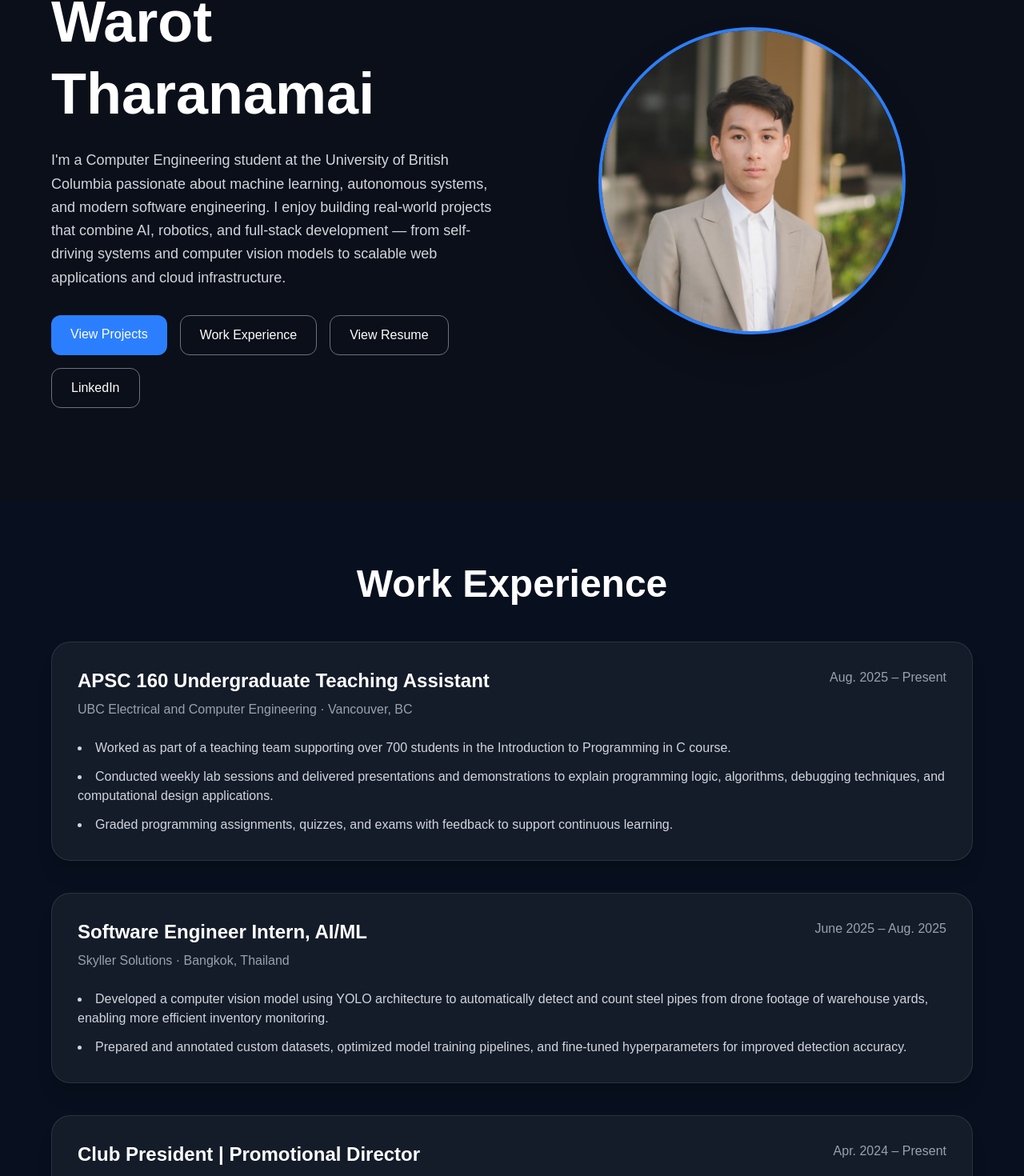
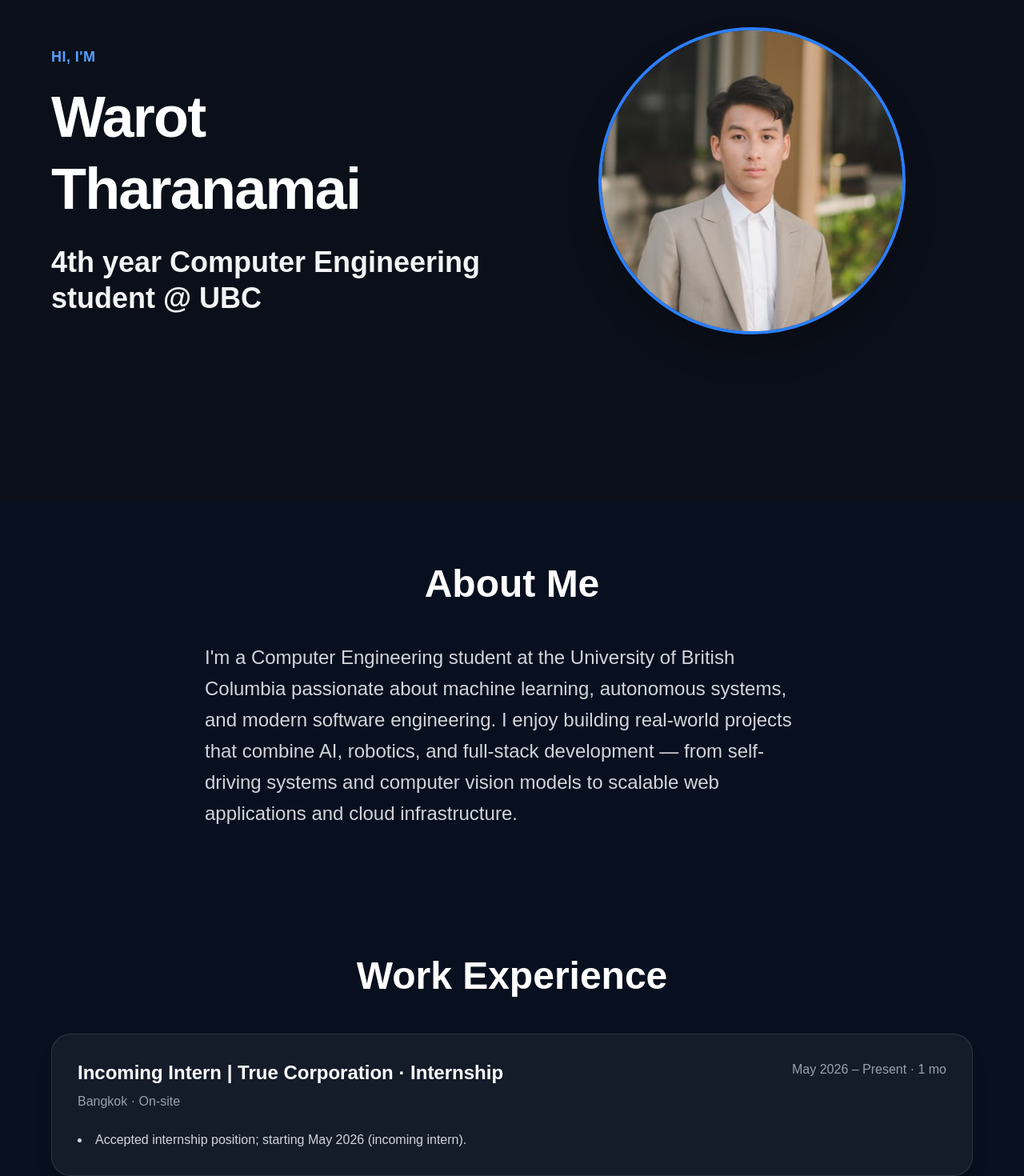
Before and after one commit to Warotpete/portfolio, a Next.js app: page / in a window 1280 px wide. Shown: the part 238-1708 px from the top of the page at 80% size. Built offline with nearby package versions, Linux system fonts and the light colour scheme.

Commit message:
add project links and clean up buttons

```diff
--- a/app/page.tsx
+++ b/app/page.tsx
@@ -7,14 +7,15 @@ export default function Home() {
       <nav className="fixed top-0 left-0 right-0 z-50 bg-[#0b0f19]/95 backdrop-blur border-b border-white/10">
         <div className="max-w-6xl mx-auto px-6 py-4 flex items-center justify-between">
           <a href="#" className="text-xl font-bold text-blue-400">
-            Warot
+            Warot Tharanamai
           </a>
           <div className="flex gap-8">
+
+            <a href="#work-experience" className="text-gray-300 hover:text-blue-400 transition text-sm">
+              Experience
+            </a>
             <a href="#projects" className="text-gray-300 hover:text-blue-400 transition text-sm">
               Projects
-            </a>
-            <a href="#work-experience" className="text-gray-300 hover:text-blue-400 transition text-sm">
-              Experience
             </a>
             <a href="#skills" className="text-gray-300 hover:text-blue-400 transition text-sm">
               Skills
@@ -36,53 +37,18 @@ export default function Home() {
         <div className="max-w-6xl mx-auto grid md:grid-cols-2 gap-12 items-center">
 
           <div>
-            <p className="text-blue-400 font-medium mb-4">
+            <p className="text-blue-400 font-semibold tracking-wide mb-4 text-base md:text-lg uppercase">
               Hi, I&apos;m
             </p>
 
-            <h1 className="text-5xl md:text-7xl font-bold leading-tight animate-fade-in-up" style={{ animationDelay: "0.1s" }}>
+            <h1 className="text-5xl md:text-7xl font-bold leading-tight tracking-tight animate-fade-in-up" style={{ animationDelay: "0.1s" }}>
               Warot Tharanamai
             </h1>
 
-            <p className="mt-6 text-lg text-gray-300 leading-relaxed animate-fade-in-up" style={{ animationDelay: "0.2s" }}>
-              I'm a Computer Engineering student at the University of British Columbia passionate about machine
-              learning, autonomous systems, and modern software engineering. I enjoy building real-world
-              projects that combine AI, robotics, and full-stack development — from self-driving systems
-              and computer vision models to scalable web applications and cloud infrastructure.
+            <div className="mt-6 animate-fade-in-up" style={{ animationDelay: "0.2s" }}>
+              <p className="text-3xl md:text-4xl font-semibold text-gray-100 leading-tight">
+                4th year Computer Engineering student @ UBC
               </p>
-
-            <div className="mt-8 flex flex-wrap gap-4">
-              <a
-                href="#projects"
-                className="px-6 py-3 bg-blue-500 hover:bg-blue-600 rounded-xl font-medium transition"
-              >
-                View Projects
-              </a>
-
-              <a
-                href="#work-experience"
-                className="px-6 py-3 border border-gray-500 hover:border-white rounded-xl font-medium transition"
-              >
-                Work Experience
-              </a>
-
-              <a
-                href="/resume.pdf"
-                target="_blank"
-                rel="noreferrer"
-                className="px-6 py-3 border border-gray-500 hover:border-white rounded-xl font-medium transition"
-              >
-                View Resume
-              </a>
-
-              <a
-                href="https://www.linkedin.com/in/warotpete/"
-                target="_blank"
-                rel="noreferrer"
-                className="px-6 py-3 border border-gray-500 hover:border-white rounded-xl font-medium transition"
-              >
-                LinkedIn
-              </a>
             </div>
           </div>
 
@@ -101,6 +67,20 @@ export default function Home() {
         </div>
       </section>
 
+      <section id="about" className="py-20 px-6 bg-[#08101f]">
+        <div className="max-w-6xl mx-auto">
+          <div className="mb-12 text-center">
+            <h2 className="text-4xl md:text-5xl font-bold">About Me</h2>
+          </div>
+          <div className="max-w-3xl mx-auto text-gray-300 text-xl md:text-2xl leading-relaxed">
+            <p>
+              I'm a Computer Engineering student at the University of British Columbia passionate about machine learning, autonomous systems, and modern software engineering.
+              I enjoy building real-world projects that combine AI, robotics, and full-stack development — from self-driving systems and computer vision models to scalable web applications and cloud infrastructure.
+            </p>
+          </div>
+        </div>
+      </section>
+
       <section id="work-experience" className="py-20 px-6 bg-[#08101f]">
         <div className="max-w-6xl mx-auto">
           <div className="mb-12 text-center">
@@ -108,6 +88,20 @@ export default function Home() {
           </div>
 
           <div className="space-y-10">
+            <article className="rounded-3xl border border-white/10 bg-white/5 p-8 shadow-xl shadow-black/10">
+              <div className="flex flex-col md:flex-row md:justify-between md:items-start gap-4">
+                <div>
+                  <h3 className="text-2xl font-semibold">Incoming Intern | True Corporation · Internship</h3>
+                  <p className="mt-2 text-gray-400">Bangkok · On-site</p>
+                </div>
+                <div className="text-right">
+                  <p className="text-gray-400">May 2026 – Present · 1 mo</p>
+                </div>
+              </div>
+              <ul className="mt-6 space-y-3 list-disc list-inside text-gray-300">
+                <li>Accepted internship position; starting May 2026 (incoming intern).</li>
+              </ul>
+            </article>
             <article className="rounded-3xl border border-white/10 bg-white/5 p-8 shadow-xl shadow-black/10">
               <div className="flex flex-col md:flex-row md:justify-between md:items-start gap-4">
                 <div>
@@ -255,14 +249,24 @@ export default function Home() {
                 <span className="px-2 py-1 bg-purple-900/40 text-purple-200 text-xs rounded border border-purple-500/30">Python</span>
                 <span className="px-2 py-1 bg-purple-900/40 text-purple-200 text-xs rounded border border-purple-500/30">LiDAR</span>
               </div>
+              <div className="flex flex-wrap gap-4">
+                <a
+                  href="/cpen391_ProjectReport.pdf"
+                  target="_blank"
+                  rel="noreferrer"
+                  className="text-blue-400 hover:text-blue-300 font-medium transition"
+                >
+                  View Report →
+                </a>
                 <a
                   href="/autonomous_racing.pdf"
                   target="_blank"
                   rel="noreferrer"
                   className="text-blue-400 hover:text-blue-300 font-medium transition"
                 >
-                View Report →
+                  View Slides →
                 </a>
+              </div>
             </article>
 
             {/* Salus Insurance */}
@@ -284,6 +288,7 @@ export default function Home() {
                 <span className="px-2 py-1 bg-green-900/40 text-green-200 text-xs rounded border border-green-500/30">Scikit-learn</span>
                 <span className="px-2 py-1 bg-green-900/40 text-green-200 text-xs rounded border border-green-500/30">Heroku</span>
               </div>
+              <div className="flex flex-wrap gap-4">
                 <a
                   href="https://github.com/Warotpete/Salus_Frontend"
                   target="_blank"
@@ -292,6 +297,23 @@ export default function Home() {
                 >
                   GitHub →
                 </a>
+                <a
+                  href="https://salus-insurance-e1ca1b74cf92.herokuapp.com/"
+                  target="_blank"
+                  rel="noreferrer"
+                  className="text-blue-400 hover:text-blue-300 font-medium transition"
+                >
+                  Try the app →
+                </a>
+                <a
+                  href="/Salus.pdf"
+                  target="_blank"
+                  rel="noreferrer"
+                  className="text-blue-400 hover:text-blue-300 font-medium transition"
+                >
+                  View Slides →
+                </a>
+              </div>
             </article>
 
             {/* UBCNET */}
@@ -360,44 +382,36 @@ export default function Home() {
             I'm always open to discussing new projects, opportunities, and ideas. Feel free to reach out!
           </p>
 
-          <div className="flex flex-col sm:flex-row justify-center gap-6 mb-12">
+          <div className="flex justify-center gap-4 mb-12">
             <a
               href="mailto:warot.tharan@gmail.com"
-              className="px-8 py-4 bg-blue-500 hover:bg-blue-600 rounded-xl font-medium transition"
+              aria-label="Send email"
+              className="w-16 h-16 flex items-center justify-center rounded-xl bg-blue-500 hover:bg-blue-600 transition"
             >
-              Send me an Email
+              <svg className="w-6 h-6 text-white" fill="none" stroke="currentColor" viewBox="0 0 24 24" xmlns="http://www.w3.org/2000/svg">
+                <path strokeLinecap="round" strokeLinejoin="round" strokeWidth="2" d="M3 8l7.89 5.26a2 2 0 002.22 0L21 8m-18 8h18V8a2 2 0 00-2-2H5a2 2 0 00-2 2v8z"></path>
+              </svg>
             </a>
-            <a
-              href="https://www.linkedin.com/in/warotpete/"
-              target="_blank"
-              rel="noreferrer"
-              className="px-8 py-4 border border-gray-500 hover:border-white rounded-xl font-medium transition"
-            >
-              Connect on LinkedIn
-            </a>
-          </div>
-
-          <div className="flex justify-center gap-8">
             <a
               href="https://github.com/Warotpete"
               target="_blank"
               rel="noreferrer"
-              className="text-gray-400 hover:text-blue-400 transition text-2xl"
-              title="GitHub"
+              aria-label="View GitHub profile"
+              className="w-16 h-16 flex items-center justify-center rounded-xl border border-gray-500 hover:border-white transition"
             >
-              <svg className="w-8 h-8" fill="currentColor" viewBox="0 0 20 20">
-                <path fillRule="evenodd" d="M10 0C4.477 0 0 4.484 0 10.017c0 4.425 2.865 8.18 6.839 9.49.5.092.682-.217.682-.482 0-.237-.008-.868-.013-1.703-2.782.603-3.369-1.343-3.369-1.343-.454-1.156-1.11-1.463-1.11-1.463-.908-.62.069-.608.069-.608 1.003.07 1.531 1.032 1.531 1.032.892 1.53 2.341 1.544 2.914 1.186.092-.923.35-1.544.636-1.9-2.22-.253-4.555-1.112-4.555-4.943 0-1.091.39-1.984 1.029-2.683-.103-.253-.447-1.27.098-2.647 0 0 .84-.269 2.75 1.025A9.578 9.578 0 0110 4.817c.85.004 1.705.114 2.504.336 1.909-1.294 2.747-1.025 2.747-1.025.546 1.377.202 2.394.1 2.647.64.699 1.028 1.592 1.028 2.683 0 3.842-2.339 4.687-4.566 4.935.359.309.678.919.678 1.852 0 1.336-.012 2.415-.012 2.743 0 .267.18.578.688.48C17.137 18.191 20 14.434 20 10.017 20 4.484 15.522 0 10 0z" clipRule="evenodd"></path>
+              <svg className="w-6 h-6 text-gray-300 hover:text-white" fill="currentColor" viewBox="0 0 20 20" aria-hidden="true">
+                <path fillRule="evenodd" d="M10 0C4.477 0 0 4.484 0 10.017c0 4.425 2.865 8.18 6.839 9.49.5.092.682-.217.682-.482 0-.237-.008-.868-.013-1.703-2.782.603-3.369-1.343-3.369-1.343-.454-1.156-1.11-1.463-1.11-1.463-.908-.62.069-.608.069-.608 1.003.07 1.531 1.032 1.531 1.032.892 1.53 2.341 1.544 2.914 1.186.092-.923.35-1.544.636-1.9-2.22-.253-4.555-1.112-4.555-4.943 0-1.091.39-1.984 1.029-2.683-.103-.253-.447-1.27.098-2.647 0 0 .84-.269 2.75 1.025A9.578 9.578 0 0110 4.817c.85.004 1.705.114 2.504.336 1.909-1.294 2.747-1.025 2.747-1.025.546 1.377.202 2.394.1 2.647.64.699 1.028 1.592 1.028 2.683 0 3.842-2.339 4.687-4.566 4.935.359.309.678.919.678 1.852 0 1.336-.012 2.415-.012 2.743 0 .267.18.578.688.48C17.137 18.191 20 14.434 20 10.017 20 4.484 15.522 0 10 0z" clipRule="evenodd" />
               </svg>
             </a>
             <a
               href="https://www.linkedin.com/in/warotpete/"
               target="_blank"
               rel="noreferrer"
-              className="text-gray-400 hover:text-blue-400 transition text-2xl"
-              title="LinkedIn"
+              aria-label="View LinkedIn profile"
+              className="w-16 h-16 flex items-center justify-center rounded-xl border border-gray-500 hover:border-white transition"
             >
-              <svg className="w-8 h-8" fill="currentColor" viewBox="0 0 20 20">
-                <path d="M16.338 16.338H13.67V12.16c0-.995-.017-2.553-1.554-2.553-1.554 0-1.791 1.213-1.791 2.462v3.269h-2.669V9.309h2.561v1.156h.036c.357-.675 1.227-1.387 2.526-1.387 2.703 0 3.203 1.778 3.203 4.092v4.168zM5.337 7.433c-.860 0-1.551-.698-1.551-1.554s.691-1.557 1.551-1.557c.859 0 1.551.699 1.551 1.557s-.692 1.554-1.551 1.554zm1.326 8.905H3.99V9.309h2.674v6.029zM17.7 5.009c0 1.193-.977 2.17-2.17 2.17-1.192 0-2.17-.977-2.17-2.17 0-1.192.977-2.17 2.17-2.17 1.193 0 2.17.978 2.17 2.17z"></path>
+              <svg className="w-6 h-6 text-gray-300 hover:text-white" fill="currentColor" viewBox="0 0 20 20" aria-hidden="true">
+                <path d="M16.338 16.338H13.67V12.16c0-.995-.017-2.553-1.554-2.553-1.554 0-1.791 1.213-1.791 2.462v3.269h-2.669V9.309h2.561v1.156h.036c.357-.675 1.227-1.387 2.526-1.387 2.703 0 3.203 1.778 3.203 4.092v4.168zM5.337 7.433c-.86 0-1.551-.698-1.551-1.554s.691-1.557 1.551-1.557c.859 0 1.551.699 1.551 1.557s-.692 1.554-1.551 1.554zm1.326 8.905H3.99V9.309h2.674v6.029zM17.7 5.009c0 1.193-.977 2.17-2.17 2.17-1.192 0-2.17-.977-2.17-2.17 0-1.192.977-2.17 2.17-2.17 1.193 0 2.17.978 2.17 2.17z" />
               </svg>
             </a>
           </div>
@@ -406,25 +420,7 @@ export default function Home() {
 
       <footer className="py-12 px-6 bg-[#08101f] border-t border-white/10">
         <div className="max-w-6xl mx-auto text-center">
-          <p className="text-gray-400 mb-6">© 2026 Warot Tharanamai. All rights reserved.</p>
-          <div className="flex justify-center gap-6">
-            <a
-              href="https://github.com/Warotpete"
-              target="_blank"
-              rel="noreferrer"
-              className="text-gray-400 hover:text-blue-400 transition font-medium"
-            >
-              GitHub
-            </a>
-            <a
-              href="https://www.linkedin.com/in/warotpete/"
-              target="_blank"
-              rel="noreferrer"
-              className="text-gray-400 hover:text-blue-400 transition font-medium"
-            >
-              LinkedIn
-            </a>
-          </div>
+          <p className="text-gray-400">© 2026 Warot Tharanamai. All rights reserved.</p>
         </div>
       </footer>
     </main>
```
Also changed, not shown: 2 other files (tests, documents, lock files or other folders). Lines whose indentation alone changed are shown as unchanged.
